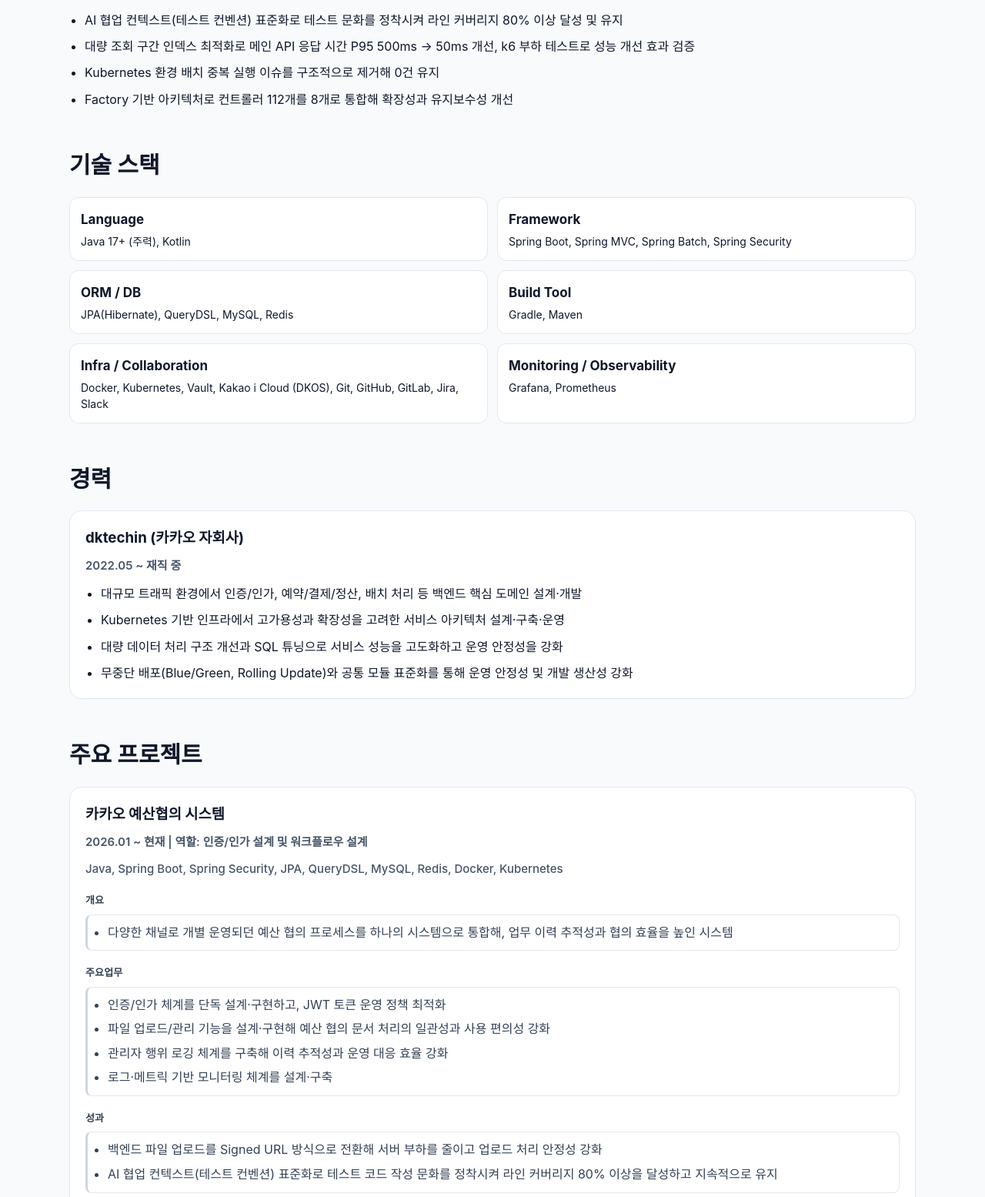
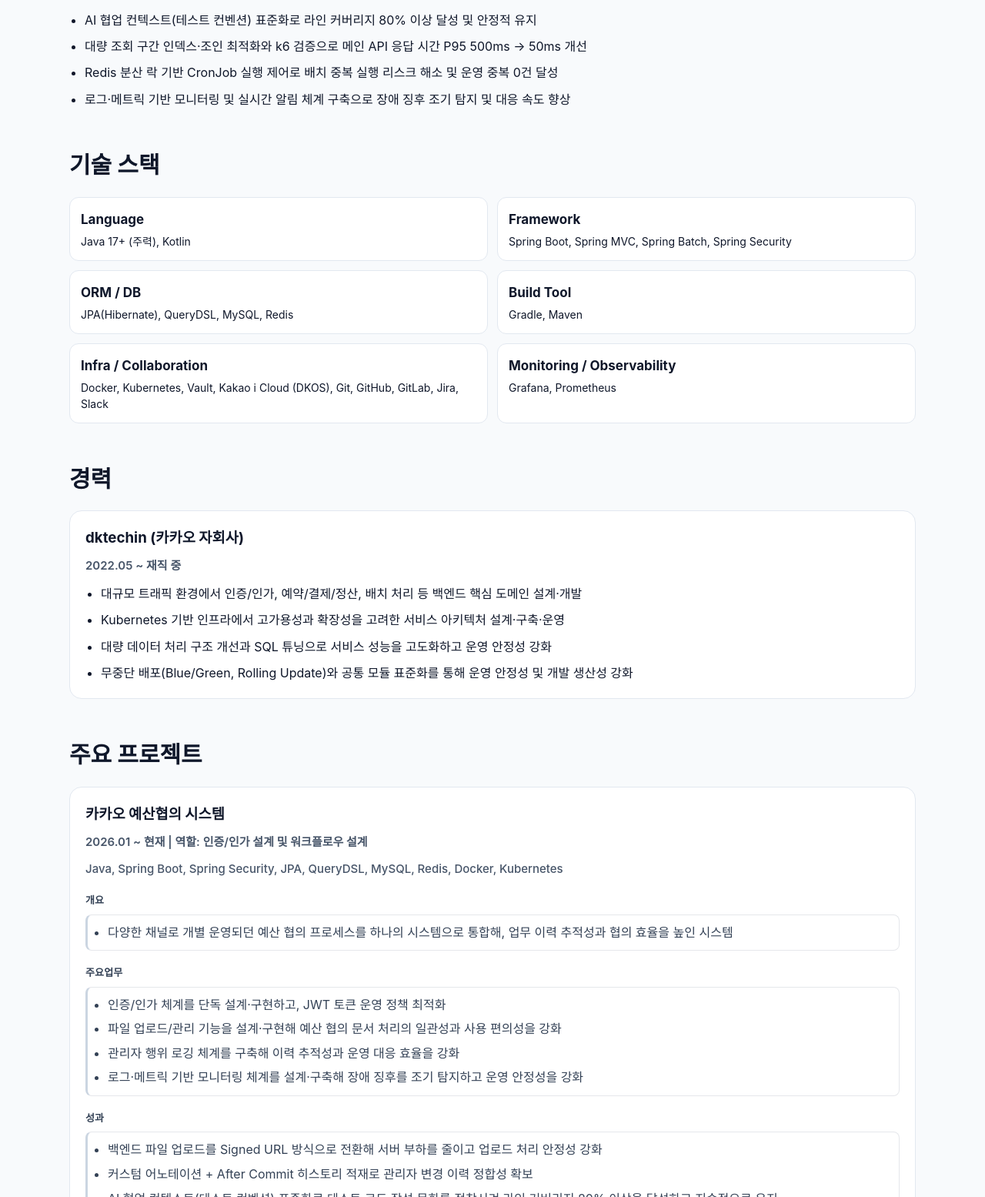
Before and after one commit to JoongHyuk-Kim/JoongHyuk-Kim.github.io, a plain HTML site: page index.html in a window 1280 px wide. Shown: the part 565-2120 px from the top of the page at 77% size. Drawn offline with Linux system fonts and the light colour scheme.

Commit message:
Update : 내용 업데이트

```diff
--- a/index.html
+++ b/index.html
@@ -35,10 +35,10 @@
     <section>
       <h2>핵심 요약</h2>
       <ul class="achievement-list">
-        <li>AI 협업 컨텍스트(테스트 컨벤션) 표준화로 테스트 문화를 정착시켜 라인 커버리지 80% 이상 달성 및 유지</li>
-        <li>대량 조회 구간 인덱스 최적화로 메인 API 응답 시간 P95 500ms -> 50ms 개선, k6 부하 테스트로 성능 개선 효과 검증</li>
-        <li>Kubernetes 환경 배치 중복 실행 이슈를 구조적으로 제거해 0건 유지</li>
-        <li>Factory 기반 아키텍처로 컨트롤러 112개를 8개로 통합해 확장성과 유지보수성 개선</li>
+        <li>AI 협업 컨텍스트(테스트 컨벤션) 표준화로 라인 커버리지 80% 이상 달성 및 안정적 유지</li>
+        <li>대량 조회 구간 인덱스·조인 최적화와 k6 검증으로 메인 API 응답 시간 P95 500ms -> 50ms 개선</li>
+        <li>Redis 분산 락 기반 CronJob 실행 제어로 배치 중복 실행 리스크 해소 및 운영 중복 0건 달성</li>
+        <li>로그·메트릭 기반 모니터링 및 실시간 알림 체계 구축으로 장애 징후 조기 탐지 및 대응 속도 향상</li>
       </ul>
     </section>
 
@@ -80,7 +80,7 @@
         <ul>
           <li>대규모 트래픽 환경에서 인증/인가, 예약/결제/정산, 배치 처리 등 백엔드 핵심 도메인 설계·개발</li>
           <li>Kubernetes 기반 인프라에서 고가용성과 확장성을 고려한 서비스 아키텍처 설계·구축·운영</li>
-          <li>대량 데이터 처리 구조 개선과 SQL 튜닝으로 서비스 성능을 고도화하고 운영 안정성을 강화</li>
+          <li>대량 데이터 처리 구조 개선과 SQL 튜닝으로 서비스 성능을 고도화하고 운영 안정성 강화</li>
           <li>무중단 배포(Blue/Green, Rolling Update)와 공통 모듈 표준화를 통해 운영 안정성 및 개발 생산성 강화</li>
         </ul>
       </article>
@@ -100,13 +100,14 @@
         <p class="project-section-title"><strong>주요업무</strong></p>
         <ul class="project-section-list">
           <li>인증/인가 체계를 단독 설계·구현하고, JWT 토큰 운영 정책 최적화</li>
-          <li>파일 업로드/관리 기능을 설계·구현해 예산 협의 문서 처리의 일관성과 사용 편의성 강화</li>
-          <li>관리자 행위 로깅 체계를 구축해 이력 추적성과 운영 대응 효율 강화</li>
-          <li>로그·메트릭 기반 모니터링 체계를 설계·구축</li>
+          <li>파일 업로드/관리 기능을 설계·구현해 예산 협의 문서 처리의 일관성과 사용 편의성을 강화</li>
+          <li>관리자 행위 로깅 체계를 구축해 이력 추적성과 운영 대응 효율을 강화</li>
+          <li>로그·메트릭 기반 모니터링 체계를 설계·구축해 장애 징후를 조기 탐지하고 운영 안정성을 강화</li>
         </ul>
         <p class="project-section-title"><strong>성과</strong></p>
         <ul class="project-section-list">
           <li>백엔드 파일 업로드를 Signed URL 방식으로 전환해 서버 부하를 줄이고 업로드 처리 안정성 강화</li>
+          <li>커스텀 어노테이션 + After Commit 히스토리 적재로 관리자 변경 이력 정합성 확보</li>
           <li>AI 협업 컨텍스트(테스트 컨벤션) 표준화로 테스트 코드 작성 문화를 정착시켜 라인 커버리지 80% 이상을 달성하고 지속적으로 유지</li>
         </ul>
       </article>
@@ -125,13 +126,13 @@
           <li>교육 신청·수강 동선 간소화 (일괄 신청, 사전 질문 등록, VOD 즉시 학습 흐름 설계)</li>
           <li>관리자 대시보드(신청/수강/완료/전환 지표)를 구축하고, 대용량 집계 쿼리를 인덱스·조인 구조 중심으로 최적화해 지표 산출 안정성과 조회 성능 개선</li>
           <li>자격증 서버 연동 기능을 설계·구현해 수강 이력과 자격증 발급 흐름의 연계 안정성 강화</li>
-          <li>카카오TV 종료 이슈에 맞춰 영상 송출/관리 체계를 KAMP 기반으로 마이그레이션</li>
+          <li>카카오TV 종료 이슈에 대응해 영상 송출/관리 체계를 KAMP 기반으로 마이그레이션</li>
           <li>카카오뱅크 소상공인 컨설팅 도메인을 단독 담당해 End-to-End로 개발·운영 안정화 수행 (<a href="https://www.kakaocorp.com/page/detail/11814" target="_blank" rel="noreferrer">카카오 공식 기사, 2025.11.18</a>)</li>
         </ul>
         <p class="project-section-title"><strong>성과</strong></p>
         <ul class="project-section-list">
           <li>k6 기반 부하 테스트와 대량 조회 구간 인덱스 최적화로 메인 API 응답 시간 P95 500ms -> 50ms 개선</li>
-          <li>Kubernetes CronJob(<code>concurrencyPolicy: Forbid</code>) 적용으로 배치 중복 실행 0건 달성</li>
+          <li>Redis 분산 락으로 CronJob 실행 제어 체계를 구축해 배치 중복 실행 리스크를 해소하고 운영 중복 0건 달성</li>
           <li>카카오TV 종료 이슈 대응 과정에서 서비스 전환 리스크 최소화 및 운영 연속성 확보</li>
           <li>외부 연동 오류 대응 로직(재시도/예외 처리)을 정비해 카카오뱅크 소상공인 컨설팅 연계의 실패 케이스를 줄이고 운영 안정성 강화</li>
         </ul>
```
